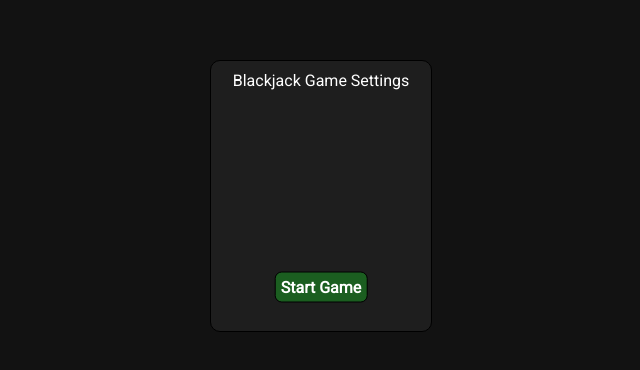
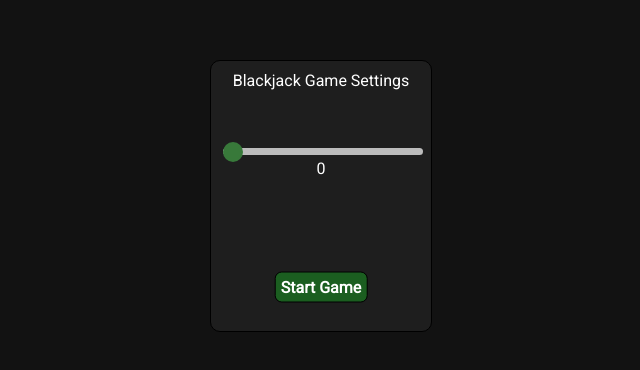
Before and after one commit to Lnrsx/blackjack-game, an Electron app: page app/index.html in a window 800 px wide. Shown: the part 204-574 px from the top of the page, without its empty margins (79-719 px from the left). Drawn offline with Linux system fonts and the light colour scheme.

Commit message:
Added player counter slider

```diff
--- a/app/index.css
+++ b/app/index.css
@@ -7,6 +7,7 @@
     --foreground: #1e1e1e;
     --border-colour: #000000;
     --text-color: #ffffff;
+    --light-background: #ffffff;
     --high-text-emphasis: 100%;
     --medium-text-emphasis: 60%;
     font-family: 'Roboto', sans-serif;
@@ -65,3 +66,43 @@ body {
 .begin-game-button:active {
     background-color: var(--green-500);
 }
+
+.slide-container {
+    width: 100%;
+    margin-top: 50px;
+}
+
+.slider {
+-webkit-appearance: none;
+  appearance: none;
+  border-radius: 5px;
+  width: 100%;
+  height: 7px;
+  background: var(--light-background);
+  outline: none;
+  opacity: 0.7;
+  -webkit-transition: .2s;
+  transition: opacity .2s;
+}
+
+.slider:hover {
+    opacity: 1;
+}
+
+.slider::-webkit-slider-thumb {
+    -webkit-appearance: none;
+    appearance: none;
+    width: 20px;
+    height: 20px;
+    background: var(--green-600);
+    border-radius: 50%;
+    cursor: pointer;
+}
+
+.slider::-moz-range-thumb {
+    width: 20px;
+    height: 20px;
+    background: var(--green-600);
+    border-radius: 50%;
+    cursor: pointer;
+}
--- a/app/index.html
+++ b/app/index.html
@@ -2,12 +2,17 @@
 <html>
   <head>
     <meta charset="UTF-8">
-    <!-- https://developer.mozilla.org/en-US/docs/Web/HTTP/CSP -->
     <link href="index.css" rel="stylesheet">
+    <script src="../src/index.js" defer></script>
+    <!-- Script will not run until after page is loaded-->
   </head>
   <body>
     <div class="tile begin-game-tile">
         Blackjack Game Settings
+        <div class="slide-container">
+            <input type="range" min="0" max="6" value="0" class="slider" id="player-slider">
+            <div class="slider-value" id="player-count-value">0</div>
+        </div>
         <b tpye="button" class="begin-game-button">Start Game</b>
     </div>
   </body>
--- /dev/null
+++ b/src/index.js
@@ -0,0 +1,6 @@
+var slider = document.getElementById("player-slider")
+var output = document.getElementById("player-count-value")
+
+slider.oninput = function() {
+    output.innerHTML = this.value
+}
--- a/src/main.js
+++ b/src/main.js
@@ -13,7 +13,7 @@ function createWindow () {
             preload: path.join(__dirname, 'preload.js')
         },
     })
-    win.setMenu(null)
+    //win.setMenu(null)
     win.loadFile('app/index.html')
 
     // Open the DevTools
```
